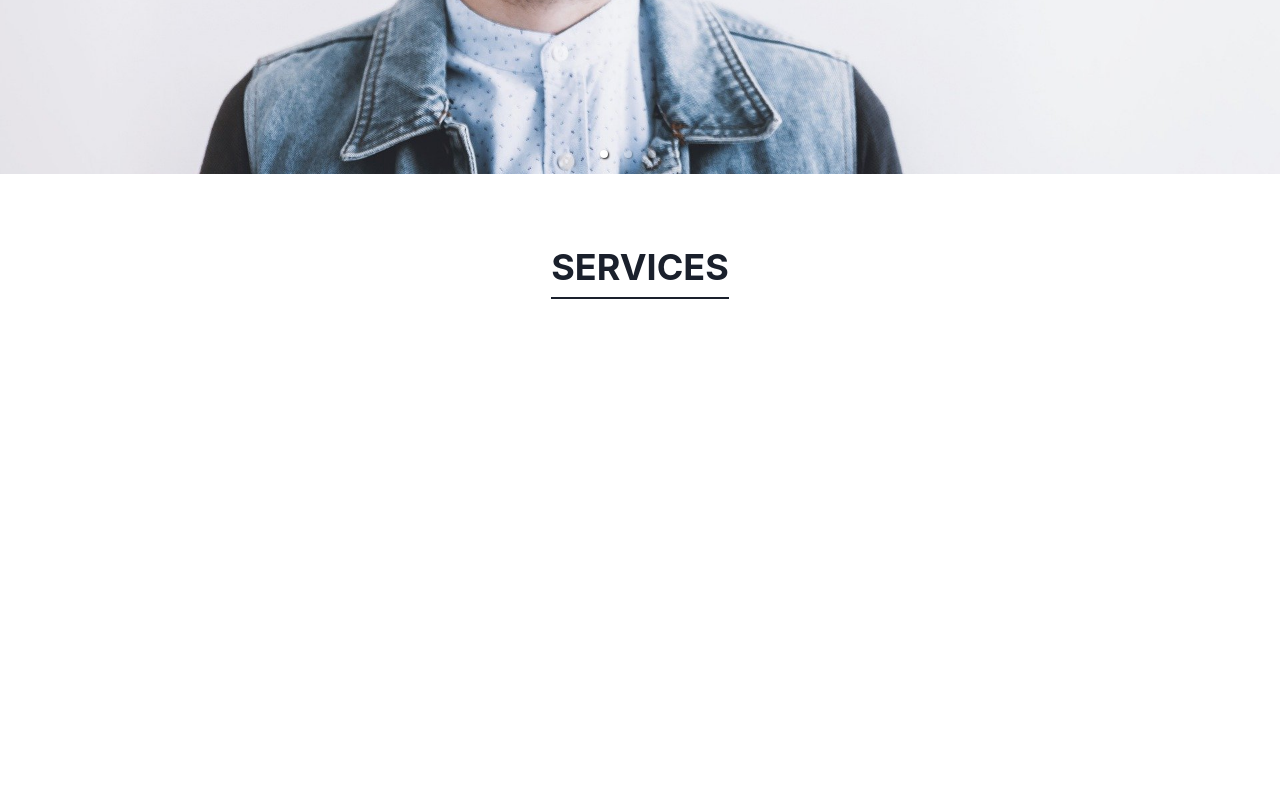
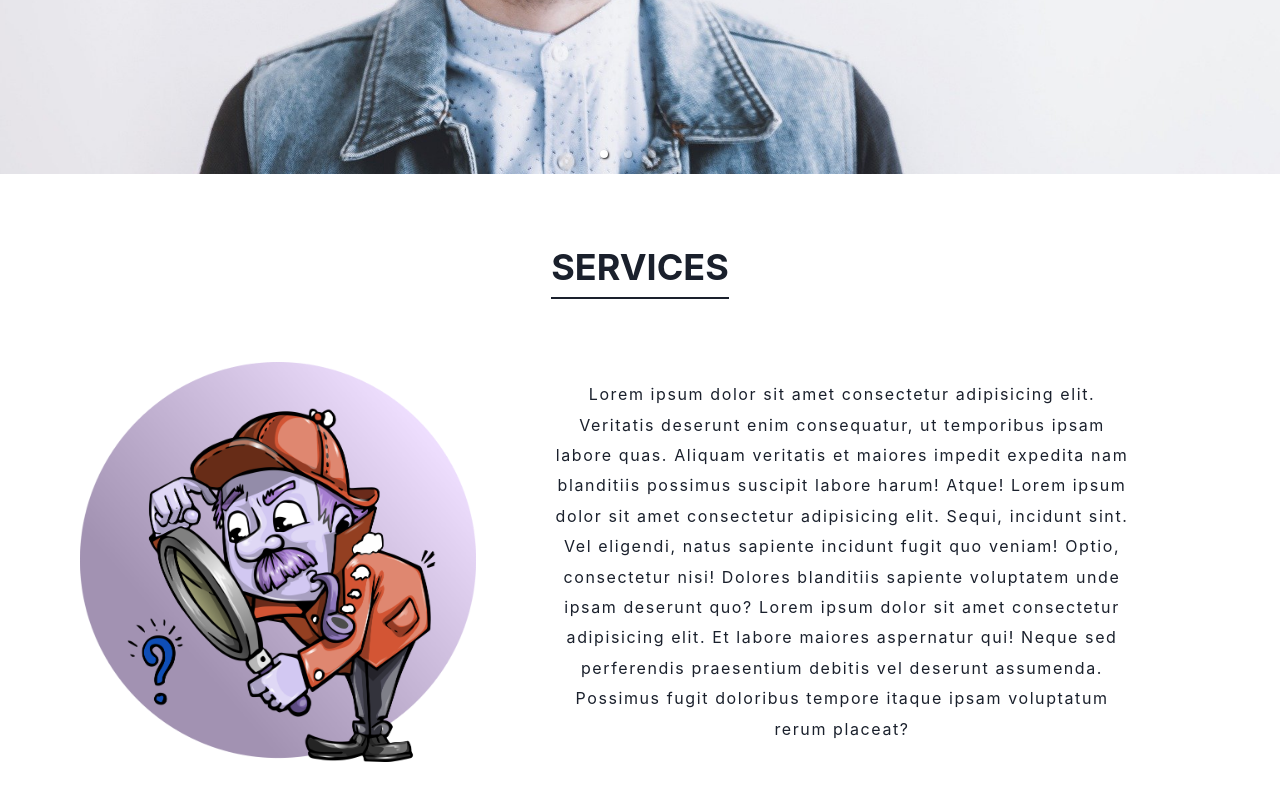
Before and after one commit to mawaisdev/UI, a React (Vite) app: page / in a window 1280 px wide. Shown: the part 626-1426 px from the top of the page. Built offline with nearby package versions, Linux system fonts and the light colour scheme.

Commit message:
Services Text

```diff
--- a/src/components/Home.tsx
+++ b/src/components/Home.tsx
@@ -1,6 +1,7 @@
-import { Box, Container, Heading } from '@chakra-ui/react'
+import { Box, Container, Heading, Stack, Image, Text } from '@chakra-ui/react'
 import 'react-responsive-carousel/lib/styles/carousel.min.css'
 import { MainCarousel } from './MainCarousel'
+import img_5 from '../assets/5.png'
 
 const Home = () => {
   return (
@@ -16,6 +17,32 @@ const Home = () => {
         >
           Services
         </Heading>
+        <Stack
+          h={'full'}
+          p={'4'}
+          alignItems={'center'}
+          direction={['column', 'row']}
+        >
+          <Image src={img_5} h={['40', '400']} filter={'hue-rotate(-130deg)'} />
+          <Text
+            letterSpacing={'widest'}
+            lineHeight={'190%'}
+            p={['4', '16']}
+            textAlign={'center'}
+          >
+            Lorem ipsum dolor sit amet consectetur adipisicing elit. Veritatis
+            deserunt enim consequatur, ut temporibus ipsam labore quas. Aliquam
+            veritatis et maiores impedit expedita nam blanditiis possimus
+            suscipit labore harum! Atque! Lorem ipsum dolor sit amet consectetur
+            adipisicing elit. Sequi, incidunt sint. Vel eligendi, natus sapiente
+            incidunt fugit quo veniam! Optio, consectetur nisi! Dolores
+            blanditiis sapiente voluptatem unde ipsam deserunt quo? Lorem ipsum
+            dolor sit amet consectetur adipisicing elit. Et labore maiores
+            aspernatur qui! Neque sed perferendis praesentium debitis vel
+            deserunt assumenda. Possimus fugit doloribus tempore itaque ipsam
+            voluptatum rerum placeat?
+          </Text>
+        </Stack>
       </Container>
     </Box>
   )
--- a/src/components/MainCarousel.tsx
+++ b/src/components/MainCarousel.tsx
@@ -5,7 +5,6 @@ import img_1 from '../assets/1.jpg'
 import img_2 from '../assets/2.jpg'
 import img_3 from '../assets/3.jpg'
 import img_4 from '../assets/4.jpg'
-// import img_5 from '../assets/5.png'
 
 const headingOptions: HeadingProps = {
   pos: 'absolute',
```
